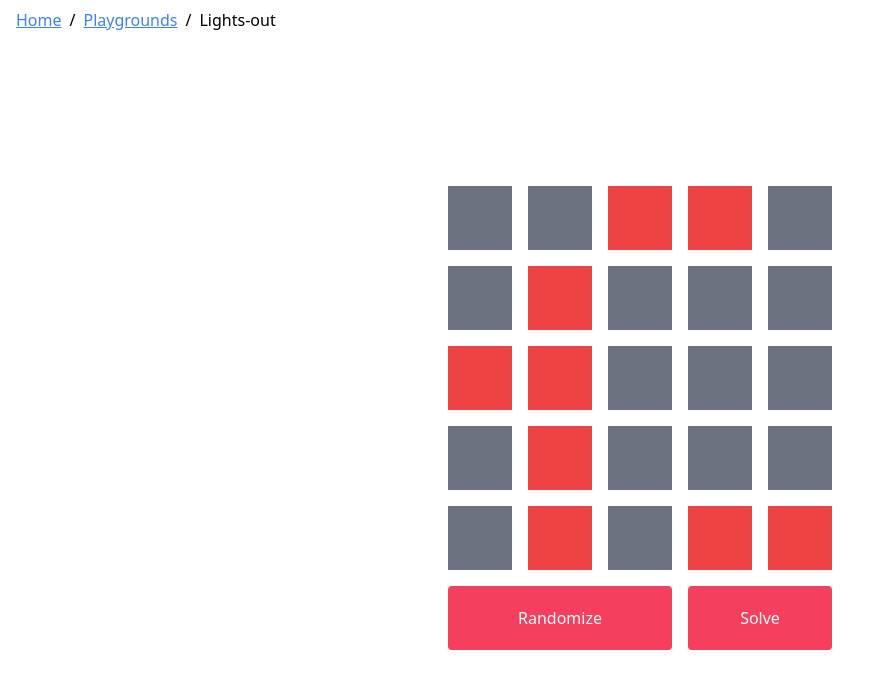
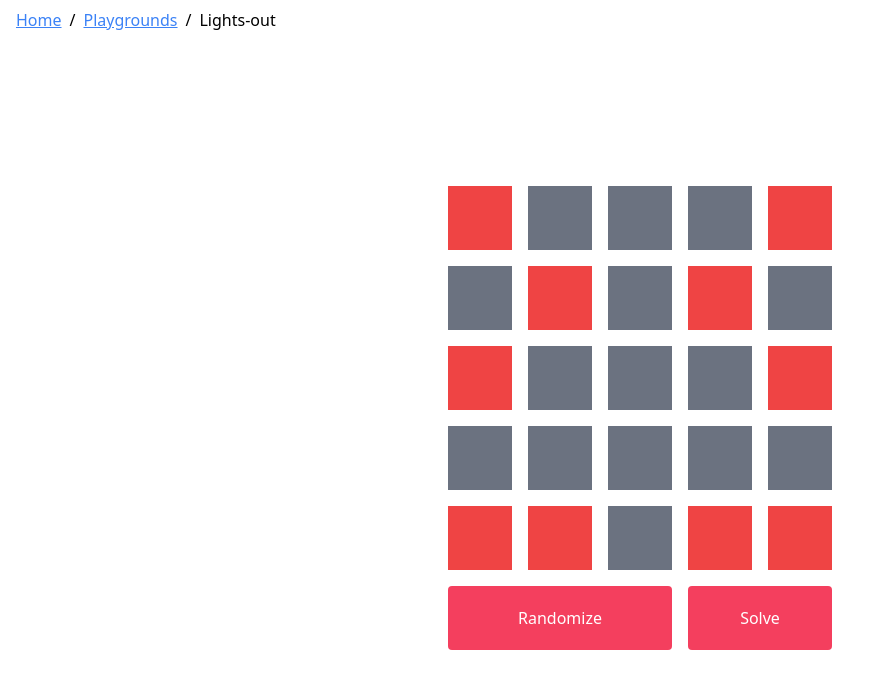
Before and after one commit to lesleh/lesleh-playground, a Next.js app: page /playgrounds/lights-out in a window 1280 px wide. Shown: the top 688 px of the page, without its empty margins (0-879 px from the left). Built offline with nearby package versions, Linux system fonts and the light colour scheme; a web font is replaced by a local one.

Commit message:
Fix initial state

```diff
--- a/src/app/playgrounds/lights-out/_machines/lightsOutMachine.ts
+++ b/src/app/playgrounds/lights-out/_machines/lightsOutMachine.ts
@@ -36,13 +36,6 @@
   let board = Array(5)
     .fill(null)
     .map(() => Array(5).fill(false));
-
-  for (let i = 0; i < 10; i++) {
-    const row = Math.floor(Math.random() * 5);
-    const col = Math.floor(Math.random() * 5);
-    board = togglePositions(board, row, col);
-  }
-
   return board;
 };
 
@@ -118,7 +111,7 @@
       value: "playing" | "won" | "randomizing" | "solving";
     },
     id: "lightsOut",
-    initial: "playing",
+    initial: "randomizing",
     context: {
       board: initializeBoard(),
       randomizeCount: 0,
```
